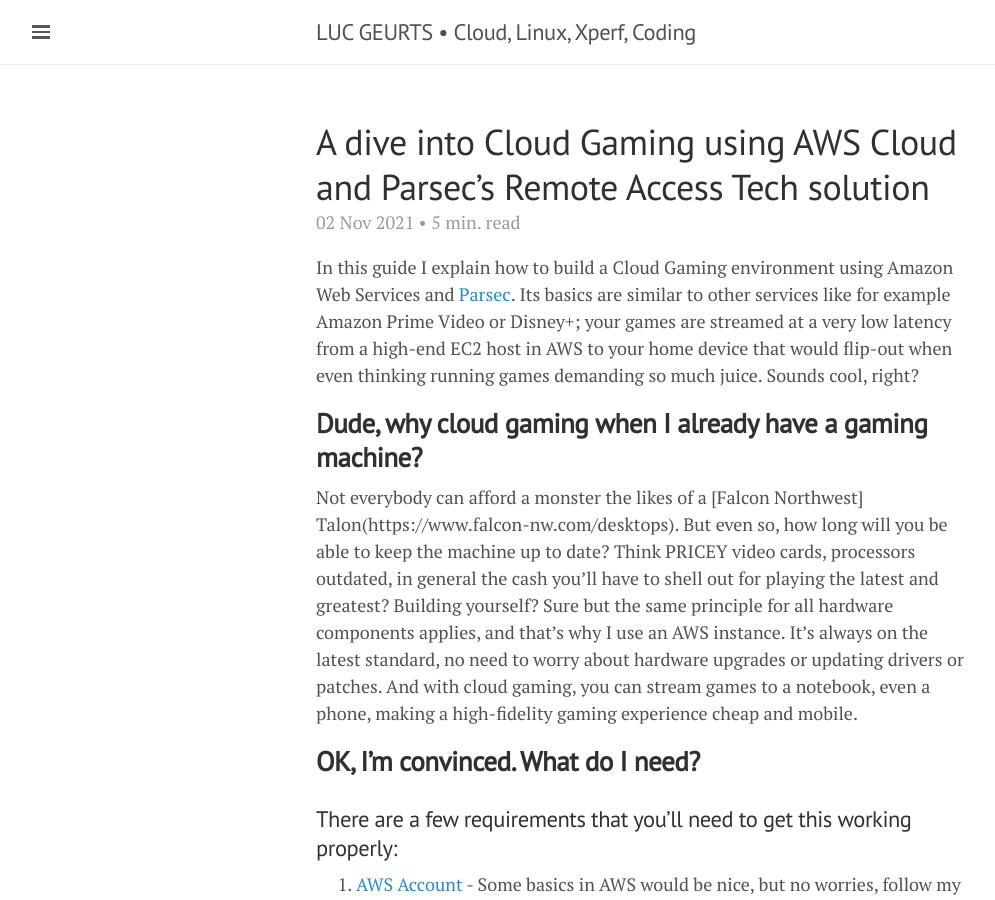
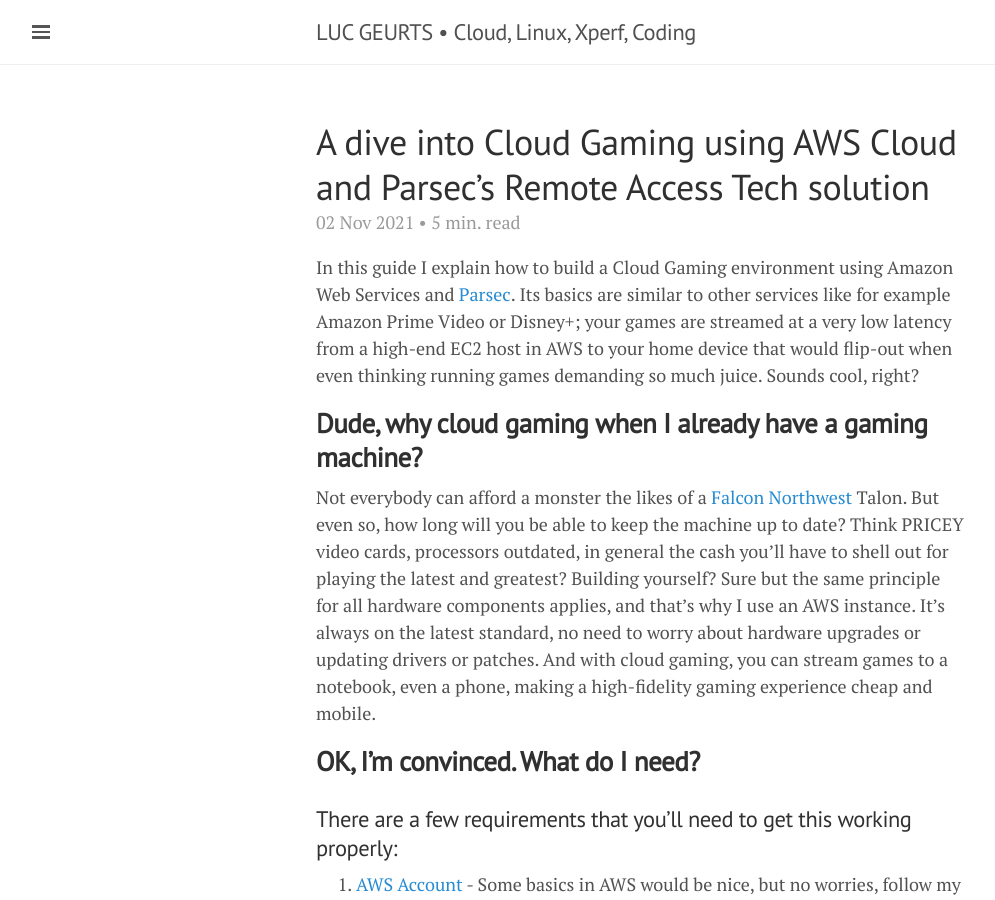
Before and after one commit to lgeurts/lgeurts.github.io, a Jekyll site: the page built from _posts/2021-11-02-aws-high-performance-cloud-gaming.md, in a window 1280 px wide and 900 px high. Shown: the whole window, without its empty margins (0-995 px from the left). Built offline with Jekyll 4.4.1, drawn with Linux system fonts in a browser that asks for light colours; nearby versions of some CDN libraries; comment, search, counter and statistics services are not loaded.

Commit message:
Update 2021-11-02-aws-high-performance-cloud-gaming.md

```diff
--- a/_posts/2021-11-02-aws-high-performance-cloud-gaming.md
+++ b/_posts/2021-11-02-aws-high-performance-cloud-gaming.md
@@ -13,7 +13,7 @@
 
 ## **Dude, why cloud gaming when I already have a gaming machine?**
 
-Not everybody can afford a monster the likes of a [Falcon Northwest] Talon(https://www.falcon-nw.com/desktops). But even so, how long will you be able to keep the machine up to date? Think PRICEY video cards, processors outdated, in general the cash you'll have to shell out for playing the latest and greatest? Building yourself? Sure but the same principle for all hardware components applies, and that's why I use an AWS instance. It's always on the latest standard, no need to worry about hardware upgrades or updating drivers or patches. And with cloud gaming, you can stream games to a notebook, even a phone, making a high-fidelity gaming experience cheap and mobile.
+Not everybody can afford a monster the likes of a [Falcon Northwest](https://www.falcon-nw.com/desktops) Talon. But even so, how long will you be able to keep the machine up to date? Think PRICEY video cards, processors outdated, in general the cash you'll have to shell out for playing the latest and greatest? Building yourself? Sure but the same principle for all hardware components applies, and that's why I use an AWS instance. It's always on the latest standard, no need to worry about hardware upgrades or updating drivers or patches. And with cloud gaming, you can stream games to a notebook, even a phone, making a high-fidelity gaming experience cheap and mobile.
 
 ## **OK, I'm convinced. What do I need?**
 
```
